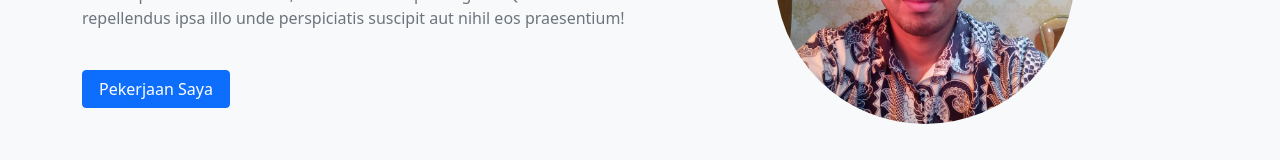
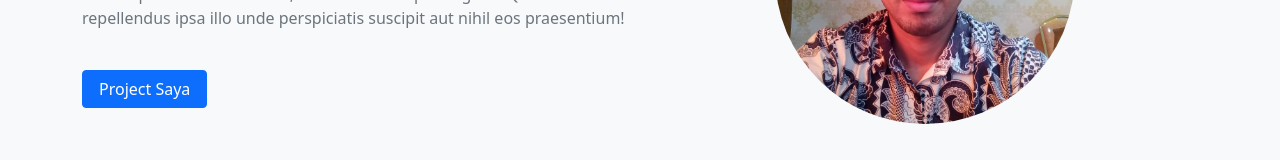
Before and after one commit to chusaini/chus.github.io, a plain HTML site: page index.html in a window 1280 px wide. Shown: the part 474-634 px from the top of the page. Drawn offline with nearby package versions, Linux system fonts and the light colour scheme.

```diff
--- a/index.html
+++ b/index.html
@@ -51,7 +51,7 @@
               <h1 class="text-primary text-Uppercase fw-1 fw-bold">Front End Web Developer</h1>
                <p class="text-muted mt-4">Lorem ipsum dolor sit amet, consectetur adipisicing elit. Quas repellendus ipsa illo unde perspiciatis suscipit aut nihil eos praesentium!</p>
               <!-- mt-4 fungsi untuk spasi text atasnya -->
-              <a href="#portfolio" class="btn btn-primary mt-4 px-3">Pekerjaan Saya</a>
+              <a href="#portfolio" class="btn btn-primary mt-4 px-3">Project Saya</a>
             </div>
           </div>
         </div>
```
